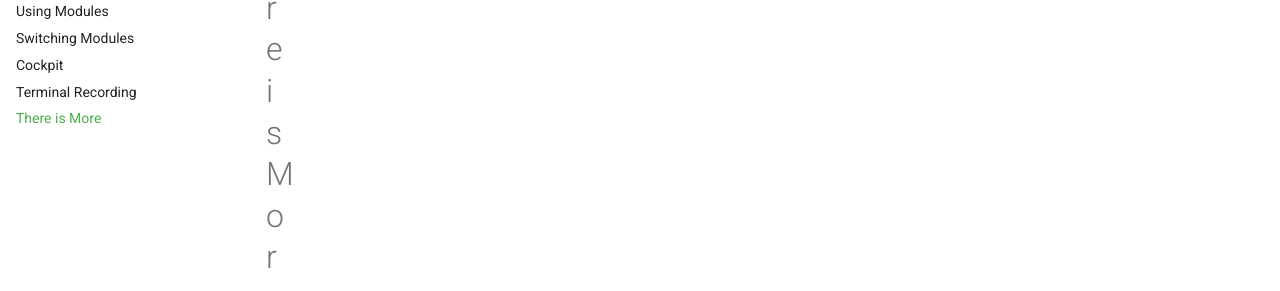
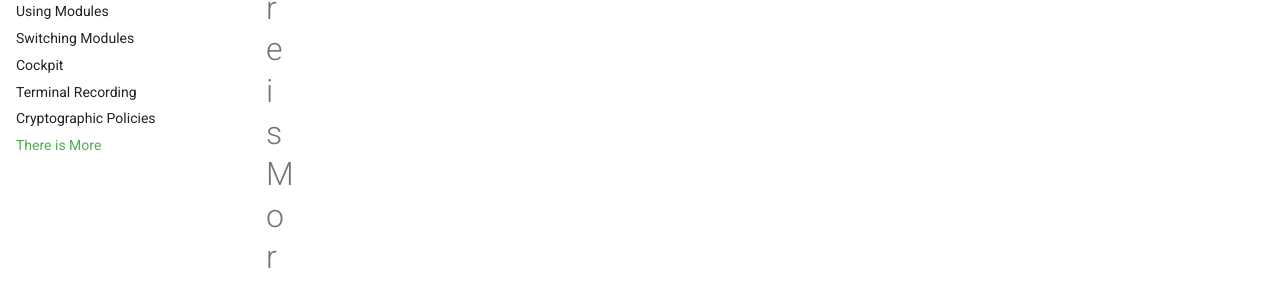
Before and after one commit to All-Open/el8-lab, an MkDocs documentation site: the page built from docs/labs/outro.md, in a window 1280 px wide. Shown: the part 283-574 px from the top of the page. Built offline with MkDocs 1.6.1 and Material for MkDocs 9.7.7, drawn with Linux system fonts in a browser that asks for light colours; comment, search, counter and statistics services are not loaded.

Commit message:
lab desc ready

```diff
--- a/mkdocs.yml
+++ b/mkdocs.yml
@@ -23,6 +23,7 @@ nav:
       - Switching Modules: 'labs/switching-modules.md'
       - Cockpit: 'labs/cockpit.md'
       - Terminal Recording: 'labs/terminal-recording.md'
+      - Cryptographic Policies: 'labs/crypto-policies.md'
       - There is More: 'labs/outro.md'
 theme:
   name: 'material'
```
